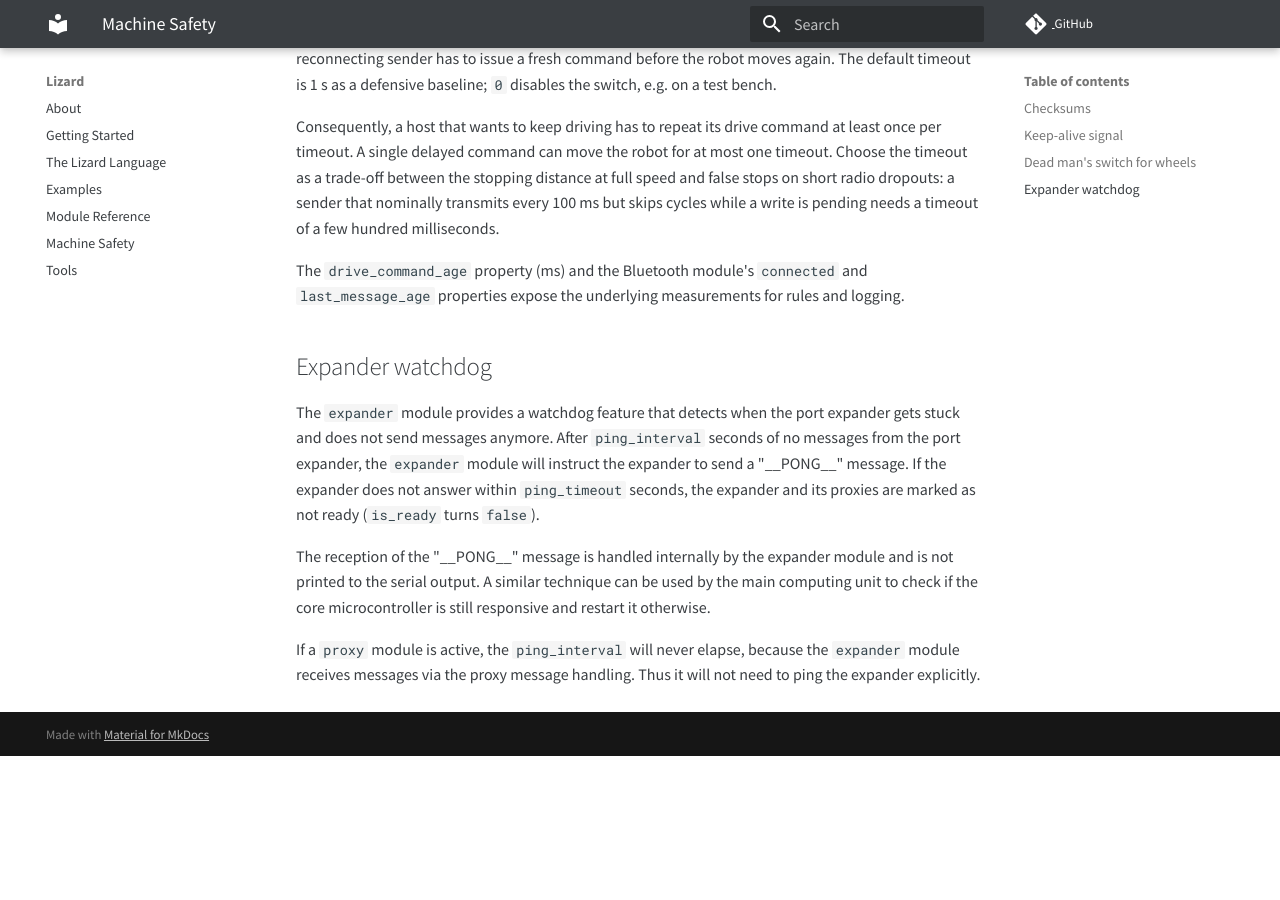
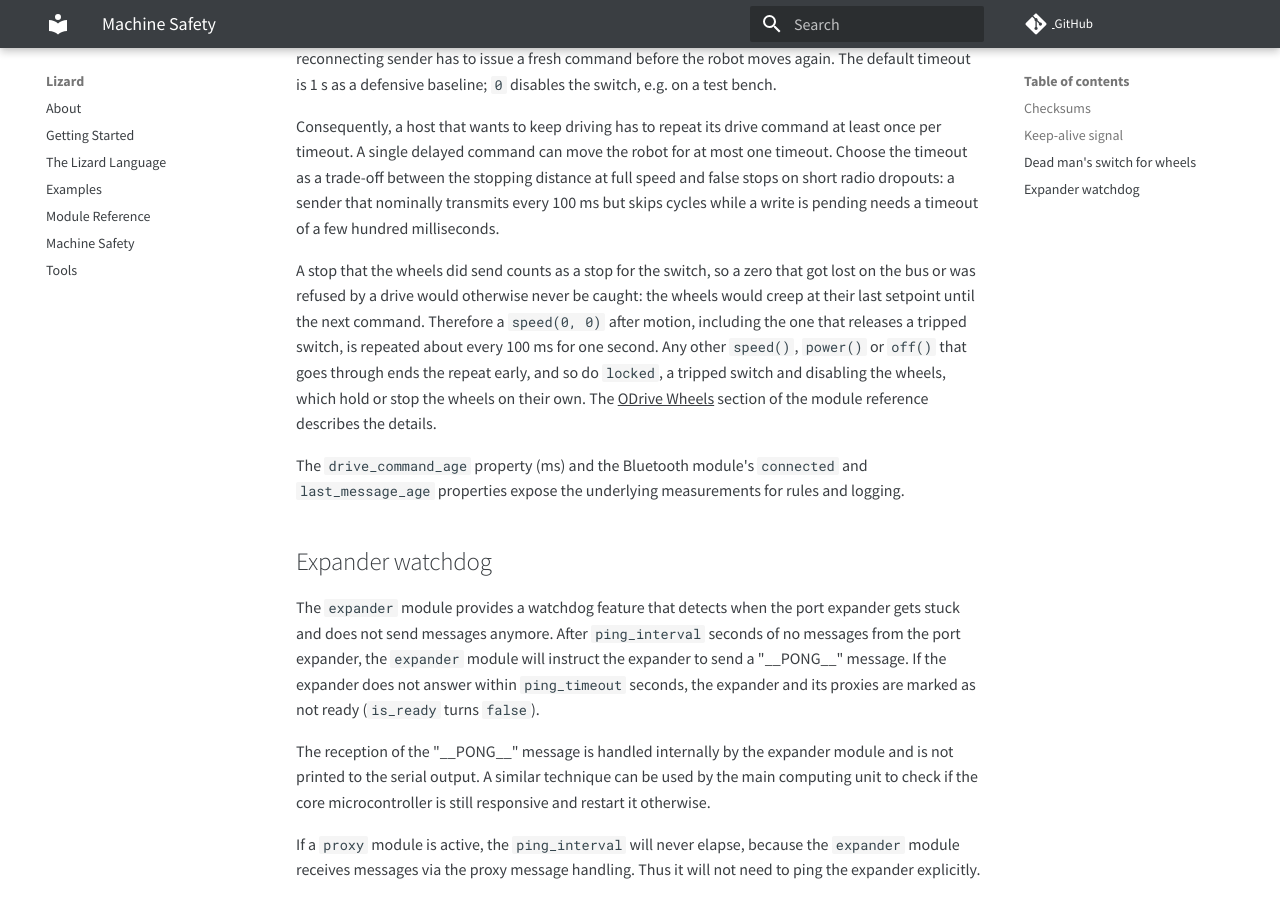
Before and after one commit to zauberzeug/lizard, an MkDocs documentation site: the page built from docs/machine_safety.md, in a window 1280 px wide and 900 px high, scrolled down 1664 px. Built offline with MkDocs 1.6.1 and Material for MkDocs 9.7.7, drawn with Linux system fonts in a browser that asks for light colours; comment, search, counter and statistics services are not loaded; before the commit the page ends 2420 px from its top, so only the background shows below that.

Commit message:
Repeat the zero that releases a tripped dead man's switch and document the repeat on the safety page
The stop repeat was armed only while the wheels were moving or a stop was already repeating. After a tripped dead man's switch the wheels count as stopped, so the zero that releases the hold went out once, with nothing to re-send it if it got lost: the hold was gone and the switch could not trip again. The release now repeats like any other stop after motion.

The safety page describes how a lost stop is re-asserted, but knew only the hold; it now mentions the repeat too. The header drops a const that the definition had already dropped.

Co-Authored-By: Claude Fable 5.1 <noreply@anthropic.com>

```diff
--- a/docs/machine_safety.md
+++ b/docs/machine_safety.md
@@ -60,6 +60,11 @@ Consequently, a host that wants to keep driving has to repeat its drive command
 A single delayed command can move the robot for at most one timeout.
 Choose the timeout as a trade-off between the stopping distance at full speed and false stops on short radio dropouts: a sender that nominally transmits every 100 ms but skips cycles while a write is pending needs a timeout of a few hundred milliseconds.
 
+A stop that the wheels did send counts as a stop for the switch, so a zero that got lost on the bus or was refused by a drive would otherwise never be caught: the wheels would creep at their last setpoint until the next command.
+Therefore a `speed(0, 0)` after motion, including the one that releases a tripped switch, is repeated about every 100 ms for one second.
+Any other `speed()`, `power()` or `off()` that goes through ends the repeat early, and so do `locked`, a tripped switch and disabling the wheels, which hold or stop the wheels on their own.
+The [ODrive Wheels](module_reference.md#odrive-wheels) section of the module reference describes the details.
+
 The `drive_command_age` property (ms) and the Bluetooth module's `connected` and `last_message_age` properties expose the underlying measurements for rules and logging.
 
 ## Expander watchdog
```
Also changed, not shown: 2 other files.
